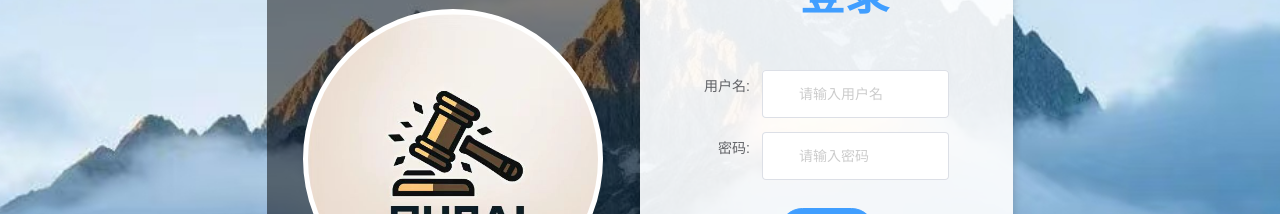
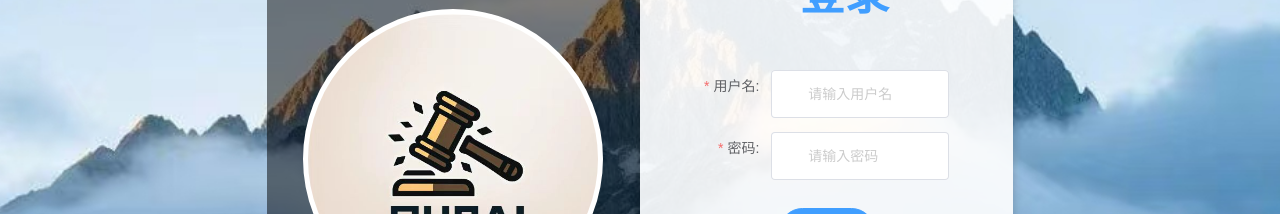
Before and after one commit to 8023time/qupai-manager-vue3, a Vue app: page /login in a window 1280 px wide. Shown: the part 241-455 px from the top of the page. Built offline with nearby package versions, Linux system fonts and the light colour scheme.

Commit message:
logni页面已经完成

```diff
--- a/src/router/index.js
+++ b/src/router/index.js
@@ -55,11 +55,11 @@ const router = createRouter({
   }
 })
 
-// //全局拦截器
-// router.beforeEach((to) => {
-//   // canUserAccess() 返回 `true` 或 `false`
-//   const userstore = UseUserStore()
-//   if (!userstore.token && to.path !== '/login') return '/login'
-// })
+//全局拦截器
+router.beforeEach((to) => {
+  // canUserAccess() 返回 `true` 或 `false`
+  const userstore = UseUserStore()
+  if (!userstore.token && to.path !== '/login') return '/login'
+})
 
 export default router
--- a/src/stores/modules/user.js
+++ b/src/stores/modules/user.js
@@ -20,7 +20,6 @@ export const UseUserStore = defineStore('qupai-user',()=>{
     const setuserinformation = (obj) => {
         user.value = obj
     }
-
     return {
         token,
         settoken,
--- a/src/utils/request.js
+++ b/src/utils/request.js
@@ -23,15 +23,15 @@ instance.interceptors.request.use(
 //响应拦截器
 instance.interceptors.response.use(
   (res) => {
-    if(res.data.code===0){ //在这里的接口文档里面写的就是这个code=0的条件下就是正确的响应
+    if(res.data.code===1){ //在这里的接口文档里面写的就是这个code=0的条件下就是正确的响应
         return res
     }
-    ElMessage.error(res.data.message || "服务异常!!!")
+    ElMessage.error(res.data.message || "服务异常!")
     return Promise.reject(res)
   },
   (err) => {
     // TODO 5. 处理401错误
-    ElMessage.error(err.data.message || "服务异常!!!")
+    ElMessage.error(err.data.message || "服务异常!")
     if(err.response.status===401){ //这里发现token的值没有或者过期的话就会发生的是跳回到登录页面重新登录
         router.push('/login')
     }else {
--- a/src/views/Login/index.vue
+++ b/src/views/Login/index.vue
@@ -2,20 +2,35 @@
 import { userloginservice } from '@/api/user.js'
 import { ref } from 'vue'
 import router from '@/router'
+import { UseUserStore } from '@/stores';
 
 
 const formdatainformation = ref() // 用来记录表单的一些数据
+const userstore = UseUserStore()
 const fromdata = ref({
   username:'',
   password:''
 })
 const userlogin = async () => {
+  await formdatainformation.value.validate()
   const res = await userloginservice(fromdata.value)
+  userstore.settoken(res.data.data.token)
   ElMessage.success('登录成功')
   console.log(res);
   router.push('/')
 }
 
+// 登录逻辑
+const formrules = {
+  username:[
+  { required: true, message: '请输入用户名', trigger: 'change' },
+  { min: 2, max: 8, message: '用户名必须为2-8为字符', trigger: 'change' },
+  ],
+  password:[
+  { required: true, message: '请输入你的密码', trigger: 'change' },
+  { min: 6, max: 15, message: '密码必须为6-15位字符', trigger: 'change' },
+  ]
+}
 </script>
 
 <template>
@@ -29,13 +44,15 @@ const userlogin = async () => {
       <el-col :span="7" class="login-right">
 
         <el-form
+        ref="formdatainformation"
+        :rules="formrules"
         :model="fromdata"
         class="demo-ruleForm"
         label-width="auto">
           <el-form-item class="el-form-item">
             <h2 class="login-title">登录</h2>
           </el-form-item>
-          <el-form-item class="el-form-item" label="用户名:">
+          <el-form-item class="el-form-item" label="用户名:" prop="username">
             <el-input
             v-model="fromdata.username"
             size="large"
@@ -43,7 +60,7 @@ const userlogin = async () => {
             prefix-icon="el-icon-user">
           </el-input>
           </el-form-item>
-          <el-form-item class="el-form-item" label="密码:">
+          <el-form-item class="el-form-item" label="密码:" prop="password">
             <el-input
             v-model="fromdata.password"
               size="large"
--- a/src/views/User/index.vue
+++ b/src/views/User/index.vue
@@ -59,6 +59,11 @@ const onchangeinfor = () => {
         <el-form class="edit-form" label-width="auto" v-if="!ischangeinformation">
           <div class="form-grid">
             <!-- 表单项 -->
+
+            <el-form-item style="text-align: center;margin: 20px auto;display: flex;flex-grow: 10;">
+                <img  class="profile-avatar" src="@/assets/avatar.jpg" alt="">
+            </el-form-item>
+            <br>
             <el-form-item label="名字:">
               <el-input placeholder="请输入名字"></el-input>
             </el-form-item>
@@ -100,6 +105,15 @@ const onchangeinfor = () => {
   height: 100%; /* 使用原始高度 */
   gap: 20px;
   background-color: #f9f9f9;
+}
+
+.profile-avatar {
+  width: 120px;
+  height: 120px;
+  border-radius: 50%;
+  margin-bottom: 20px;
+  border: 4px solid #f0f0f0;
+  box-shadow: 0 2px 6px rgba(0, 0, 0, 0.1);
 }
 
 /* 左侧卡片样式 */
```
